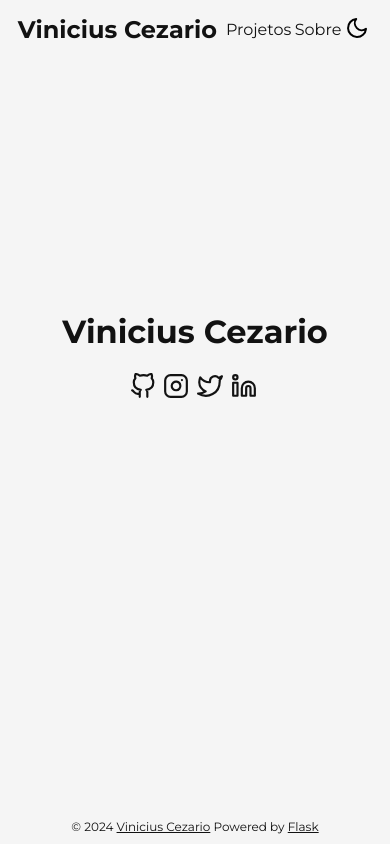
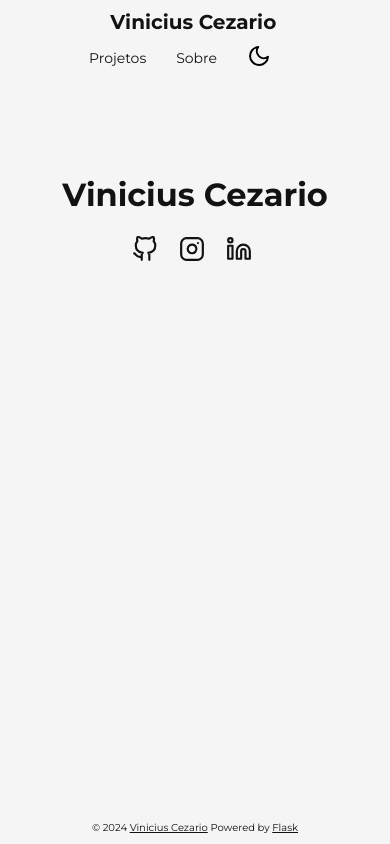
Before and after one commit to ViniCezarioDEV/solutions-corp, a Flask app: page / in a window 390 px wide. Run offline with Flask 3, Linux system fonts and the light colour scheme.

Commit message:
atualizando mais algumas coisas

```diff
--- a/main.py
+++ b/main.py
@@ -1,4 +1,5 @@
 from flask import Flask, render_template, request
+from waitress import serve #SERVER
 
 app = Flask(__name__)
 
@@ -19,4 +20,5 @@ def projetos():
     return render_template('projetos.html')
 
 if __name__ == "__main__":
+    #serve(app, host='0.0.0.0', port=5000) #SERVER
     app.run(debug=True)
--- a/static/css/styles.css
+++ b/static/css/styles.css
@@ -62,7 +62,6 @@ footer a {
     text-decoration: underline;
 }
 
-
 main {
     display: block;
     justify-content: center;
@@ -71,10 +70,22 @@ main {
     margin: 30vh 0px;
 }
 
-.social-icons svg{
-    max-width: 26px;
-    max-height: 26px;
-    margin-right: 0.885vw;
+.social-icons {
+    display: flex;
+    justify-content: center;
+    gap: 15px;  /* Espaçamento entre os ícones */
+    flex-wrap: wrap;  /* Permite que os ícones se quebrem para a próxima linha se necessário */
+    margin-top: 20px;  /* Ajuste o espaçamento superior, se necessário */
+}
+
+.social-icons a {
+    display: inline-block;  /* Garante que os links ao redor dos ícones não quebrem */
+}
+
+.social-icons svg {
+    width: 26px;  /* Largura fixada para os ícones */
+    height: 26px;  /* Altura fixada para os ícones */
+    transition: transform 0.2s ease;  /* Efeito suave de transformação no hover */
 }
 
 #toggle-mode {
@@ -104,3 +115,63 @@ body.dark-theme button {
     color: #DADADB;
     background-color: #444;
 }
+
+
+/* Media Queries para responsividade */
+@media (max-width: 768px) {
+    header {
+        flex-direction: column;
+        align-items: center;
+    }
+
+    header .left, header .right {
+        font-size: 18px;
+        margin-bottom: 10px;
+    }
+
+    header .right a, button{
+        margin-right: 30px;
+    }
+
+    main {
+        margin: 5vh 0;
+    }
+
+    .social-icons {
+        display: flex;
+        justify-content: center;
+    }
+
+    .social-icons svg {
+        max-width: 30px;  /* Aumenta o tamanho dos ícones em telas menores */
+        max-height: 30px;
+    }
+}
+
+@media (max-width: 480px) {
+    header {
+        padding: 10px;
+    }
+
+    header .left {
+        font-size: 20px;
+    }
+
+    header .right {
+        font-size: 14px;
+    }
+
+    footer {
+        font-size: 10px;
+    }
+
+    main {
+        margin: 10vh 0;
+    }
+
+    .social-icons svg {
+        max-width: 35px;  /* Aumenta o tamanho dos ícones em smartphones */
+        max-height: 35px;
+        margin-right: 1.5vw;  /* Ajusta a margem para garantir espaçamento */
+    }
+}
--- a/templates/index/main.html
+++ b/templates/index/main.html
@@ -4,26 +4,20 @@
     </div>
     <div>
         <div class="social-icons">
-            <a href="https://github.com/anacunha" target="_blank" rel="noopener noreferrer me" title="Github">
+            <a href="https://github.com/vinicezariodev" target="_blank" rel="noopener noreferrer me" title="Github">
                 <svg xmlns="http://www.w3.org/2000/svg" viewBox="0 0 24 24" fill="none" stroke="currentColor" stroke-width="2" stroke-linecap="round" stroke-linejoin="round">
             <path d="M9 19c-5 1.5-5-2.5-7-3m14 6v-3.87a3.37 3.37 0 0 0-.94-2.61c3.14-.35 6.44-1.54 6.44-7A5.44 5.44 0 0 0 20 4.77 5.07 5.07 0 0 0 19.91 1S18.73.65 16 2.48a13.38 13.38 0 0 0-7 0C6.27.65 5.09 1 5.09 1A5.07 5.07 0 0 0 5 4.77a5.44 5.44 0 0 0-1.5 3.78c0 5.42 3.3 6.61 6.44 7A3.37 3.37 0 0 0 9 18.13V22">
             </path>
         </svg>
             </a>
-            <a href="https://www.instagram.com/analuizac" target="_blank" rel="noopener noreferrer me" title="Instagram">
+            <a href="https://www.instagram.com/ovinasdev" target="_blank" rel="noopener noreferrer me" title="Instagram">
                 <svg xmlns="http://www.w3.org/2000/svg" viewBox="0 0 24 24" fill="none" stroke="currentColor" stroke-width="2" stroke-linecap="round" stroke-linejoin="round">
             <rect x="2" y="2" width="20" height="20" rx="5" ry="5"></rect>
             <path d="M16 11.37A4 4 0 1 1 12.63 8 4 4 0 0 1 16 11.37z"></path>
             <line x1="17.5" y1="6.5" x2="17.5" y2="6.5"></line>
         </svg>
             </a>
-            <a href="https://twitter.com/mcunhaana" target="_blank" rel="noopener noreferrer me" title="Twitter">
-                <svg xmlns="http://www.w3.org/2000/svg" viewBox="0 0 24 24" fill="none" stroke="currentColor" stroke-width="2" stroke-linecap="round" stroke-linejoin="round">
-            <path d="M23 3a10.9 10.9 0 0 1-3.14 1.53 4.48 4.48 0 0 0-7.86 3v1A10.66 10.66 0 0 1 3 4s-4 9 5 13a11.64 11.64 0 0 1-7 2c9 5 20 0 20-11.5a4.5 4.5 0 0 0-.08-.83A7.72 7.72 0 0 0 23 3z">
-            </path>
-        </svg>
-            </a>
-            <a href="https://linkedin.com/in/analuizacunha" target="_blank" rel="noopener noreferrer me" title="Linkedin">
+            <a href="https://linkedin.com/in/vinicius-cezario-9b3013260" target="_blank" rel="noopener noreferrer me" title="Linkedin">
                 <svg xmlns="http://www.w3.org/2000/svg" viewBox="0 0 24 24" fill="none" stroke="currentColor" stroke-width="2" stroke-linecap="round" stroke-linejoin="round">
             <path d="M16 8a6 6 0 0 1 6 6v7h-4v-7a2 2 0 0 0-2-2 2 2 0 0 0-2 2v7h-4v-7a6 6 0 0 1 6-6z"></path>
             <rect x="2" y="9" width="4" height="12"></rect>
```
